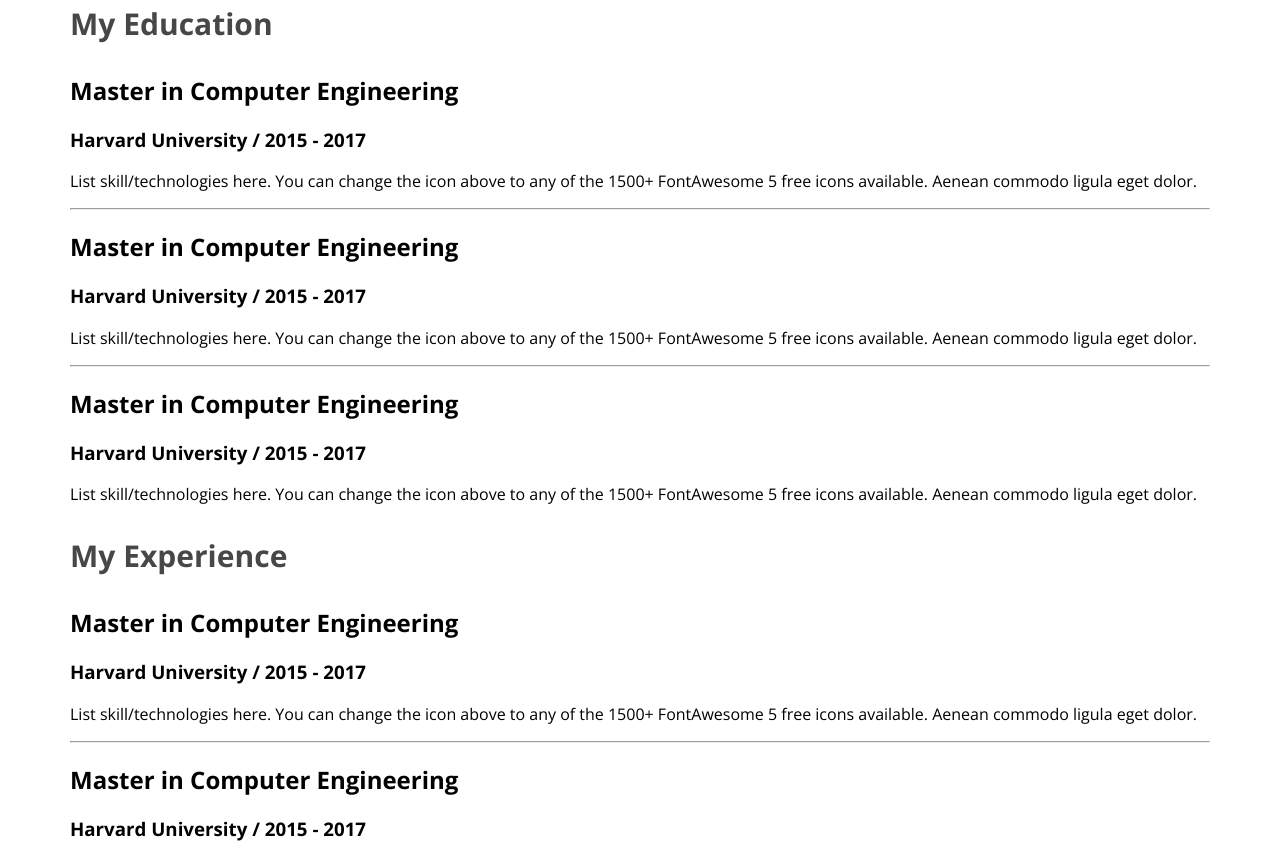
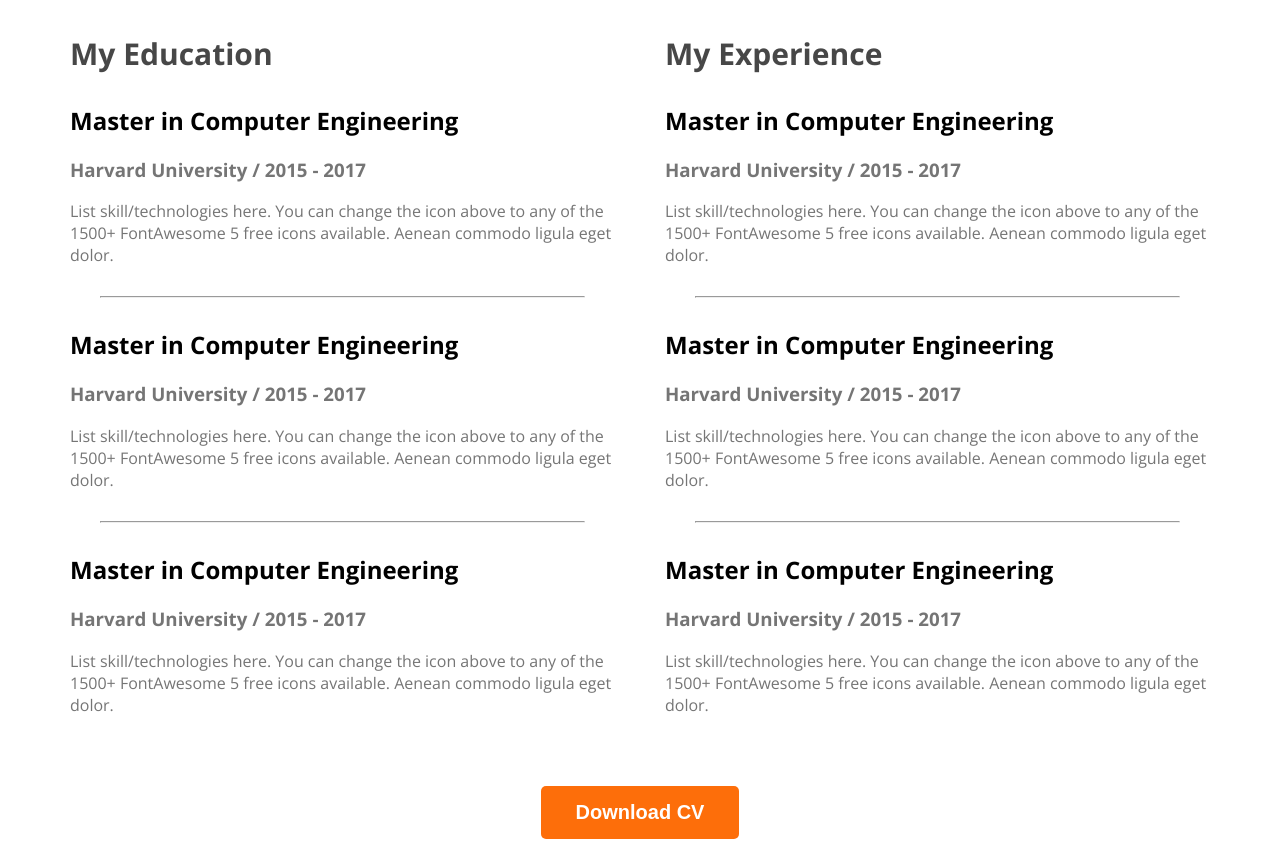
Before and after one commit to mostak9/web-developer-portfolio, a plain HTML site: page index.html in a window 1280 px wide. Shown: the part 2382-3226 px from the top of the page. Drawn offline with nearby package versions, Linux system fonts and the light colour scheme.

Commit message:
add resume section

```diff
--- a/index.html
+++ b/index.html
@@ -140,6 +140,9 @@
                     </div>
                 </div>
             </div>
+            <div class="download-cv">
+                <button class="btn-primary">Download CV</button>
+            </div>
         </section>
     </main>
     <footer></footer>
--- a/styles/portfolio.css
+++ b/styles/portfolio.css
@@ -162,3 +162,33 @@ main section {
     font-size: 30px;
     font-weight: 700;
 }
+
+.resume-container {
+    display: flex;
+    gap: 50px;
+}
+
+.resume-item-title {
+    color: #474747;
+    font-size: 30px;
+    font-weight: 700;
+    margin-bottom: 10px;
+}
+.resume-item-description {
+    margin-bottom: 20px;
+    margin-top: 0px;
+}
+
+.resume-item-description,
+.resume-item-institude {
+    color: #757575;
+}
+
+.resume-container hr {
+    margin: 30px;
+}
+
+.download-cv {
+    text-align: center;
+    margin-top: 50px;
+}
```
